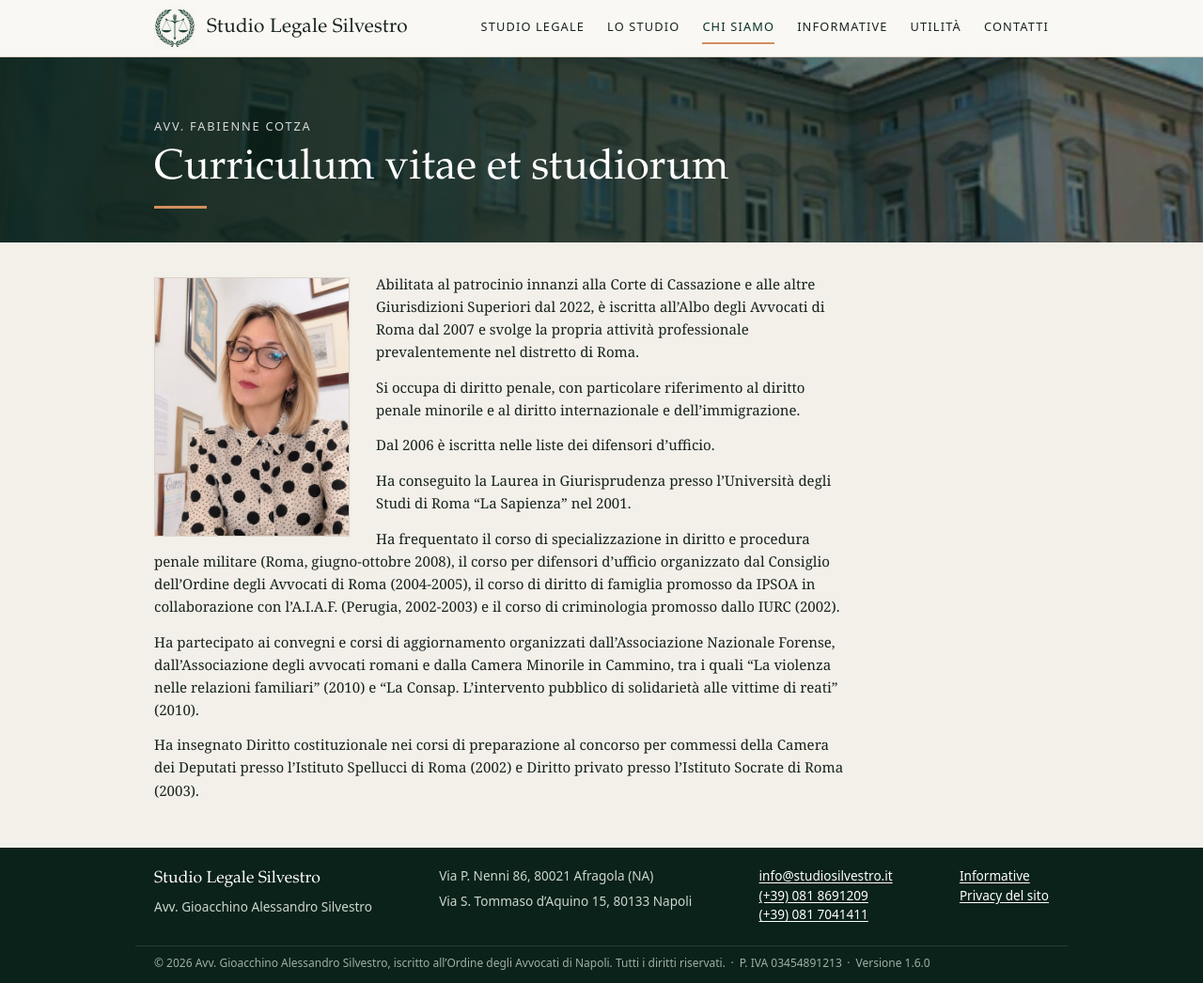
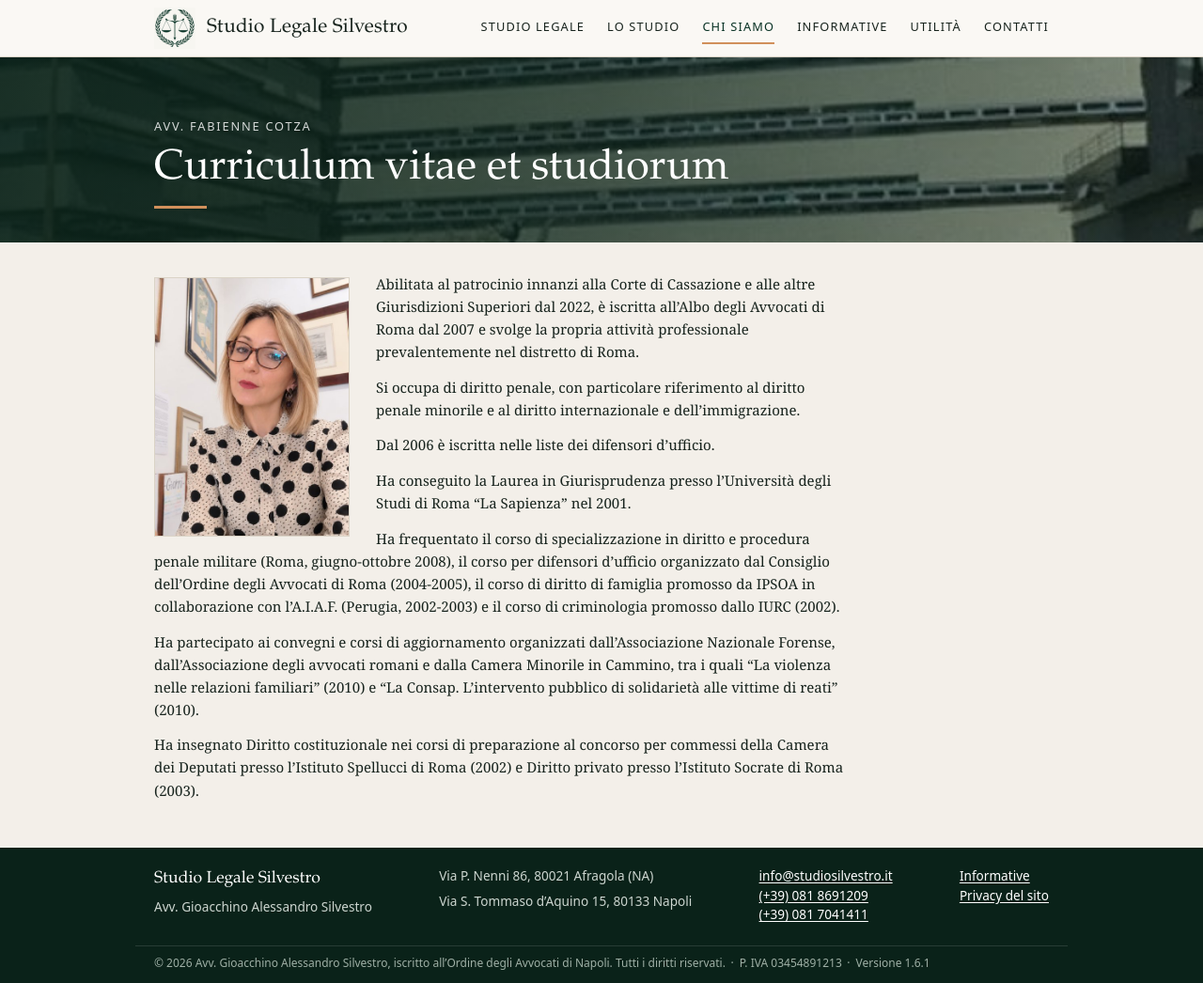
Before and after one commit to giasone70/studio-legale, a Jekyll site: the page built from pagine/curriculum-cotza.md, in a window 1280 px wide. Shown: the whole page at 94% size. Built offline with Jekyll 4.4.1, drawn with Linux system fonts in a browser that asks for light colours.

Commit message:
Versione 1.6.1: sfondi dei tribunali di Ischia e di Roma nei curriculum delle Avv.te Calise e Cotza
Co-Authored-By: Claude Opus 5.5 <noreply@anthropic.com>
Claude-Session: https://claude.ai/code/session_01V4bXXCJnw4L8xuCbcrYY3K

```diff
--- a/_data/versioni.yml
+++ b/_data/versioni.yml
@@ -4,4 +4,4 @@
 # Ogni applicazione in utilita/ ha il proprio numero scritto nel suo file
 # (per il calcolatore: costante VERSIONE in utilita/calcolo-termini-penali/index.html).
 
-sito: 1.6.0
+sito: 1.6.1
--- a/pagine/curriculum-cotza.md
+++ b/pagine/curriculum-cotza.md
@@ -4,7 +4,8 @@ classe: testo-lungo
 title: Curriculum vitae et studiorum
 sopratitolo: Avv. Fabienne Cotza
 permalink: /chi-siamo/fabienne-cotza/
-sfondo: /assets/img/sfondi/tribunale-1.jpg
+sfondo: /assets/img/sfondi/tribunale-roma.jpg
+sfondo_posizione: center 45%
 description: Avv. Fabienne Cotza, iscritta all’Albo degli Avvocati di Roma dal 2007 e abilitata al patrocinio innanzi alla Corte di Cassazione e alle altre Giurisdizioni Superiori dal 2022.
 ---
 
```
Also changed, not shown: pagine/curriculum-calise.md (+2 -1 lines), assets/img/sfondi/tribunale-ischia.jpg (added), assets/img/sfondi/tribunale-roma.jpg (added).
